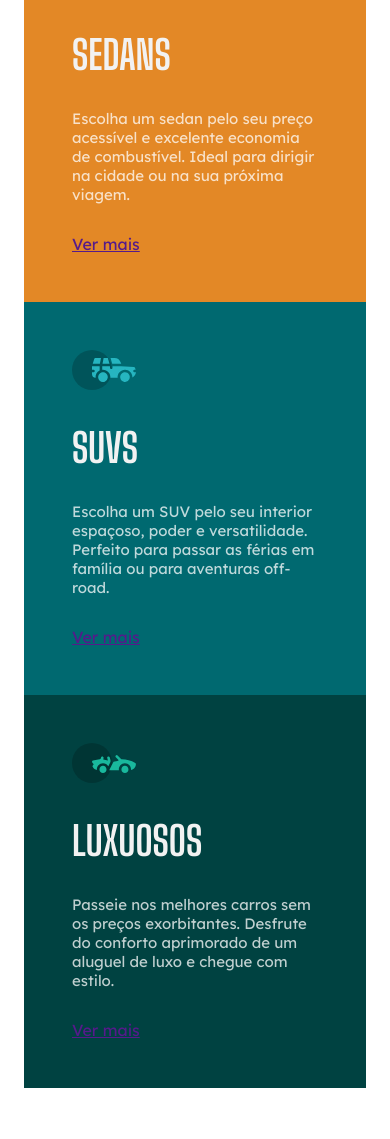
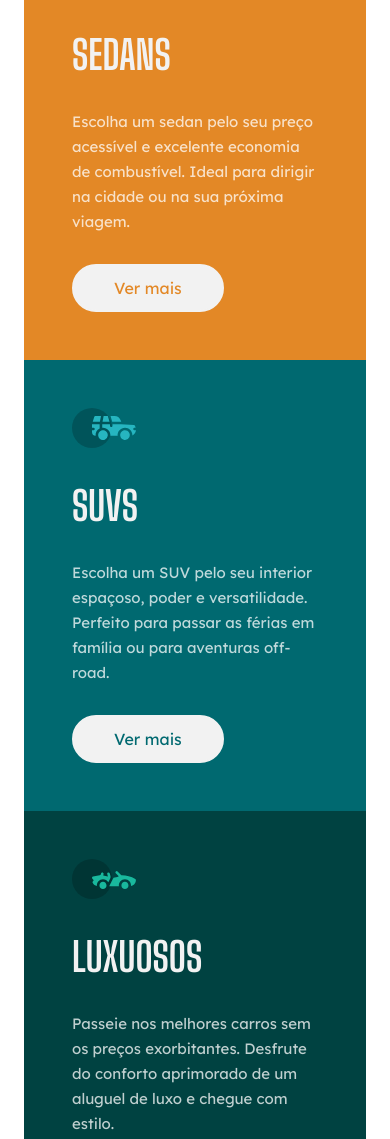
Before and after one commit to 7klucass/carros, a plain HTML site: page index.html in a window 390 px wide. Shown: the part 179-1318 px from the top of the page. Drawn offline with Linux system fonts and the light colour scheme.

Commit message:
finalização da parte mobile

```diff
--- a/index.html
+++ b/index.html
@@ -16,21 +16,21 @@
             <img src="./imagens/icon-sedans.svg" alt="carro sedan">
             <h2>Sedans</h2>
             <p>Escolha um sedan pelo seu preço acessível e excelente economia de combustível. Ideal para dirigir na cidade ou na sua próxima viagem.</p>
-            <a href="">Ver mais</a>
+            <a href="https://www.webmotors.com.br/catalogo/carroceria/sedan/" target="_blank">Ver mais</a>
         </section>
 
         <section class="suvs">
             <img src="./imagens/icon-suvs.svg" alt="Carro SUV">
             <h2>SUVs</h2>
             <p>Escolha um SUV pelo seu interior espaçoso, poder e versatilidade. Perfeito para passar as férias em família ou para aventuras off-road.</p>
-            <a href="">Ver mais</a>
+            <a href="https://www.webmotors.com.br/suvs" target="_blank">Ver mais</a>
         </section>
 
         <section class="luxuosos">
             <img src="./imagens/icon-luxury.svg" alt="carro de luxo">
             <h2>Luxuosos</h2>
             <p>Passeie nos melhores carros sem os preços exorbitantes. Desfrute do conforto aprimorado de um aluguel de luxo e chegue com estilo.</p>
-            <a href="">Ver mais</a>
+            <a href="https://www.webmotors.com.br/carros-de-luxo" target="_blank">Ver mais</a>
         </section>
     </main>
 </body>
--- a/style.css
+++ b/style.css
@@ -29,10 +29,19 @@ p{
     font-size: 0.9375rem;
     color: var(--transparente-white);
     margin-bottom: 1.875rem;
+    line-height: 1.5625rem;
 }
 
 a{
     font-family: 'Lexend Deca', sans-serif;
+    display: block;
+    text-decoration: none;
+    border: 2px solid var(--gray);
+    width: fit-content;
+    font-size: 0.9375;
+    padding: 0.75rem 2.5rem;
+    border-radius: 1.5625rem;
+    background: var(--gray);
 }
 
 section{
@@ -41,6 +50,7 @@ section{
 
 .sedans{
     background: var(--orange);
+    border-radius: 8px 8px 0 0;
 }
 
 .suvs{
@@ -49,4 +59,17 @@ section{
 
 .luxuosos{
     background: var(--dark-cyan);
+    border-radius: 0 0 8px;
 }
+
+.sedans a{
+    color: var(--orange);
+}
+
+.suvs a{
+    color: var(--cyan);
+}
+
+.luxuosos a{
+    color: var(--dark-cyan);
+}
```
